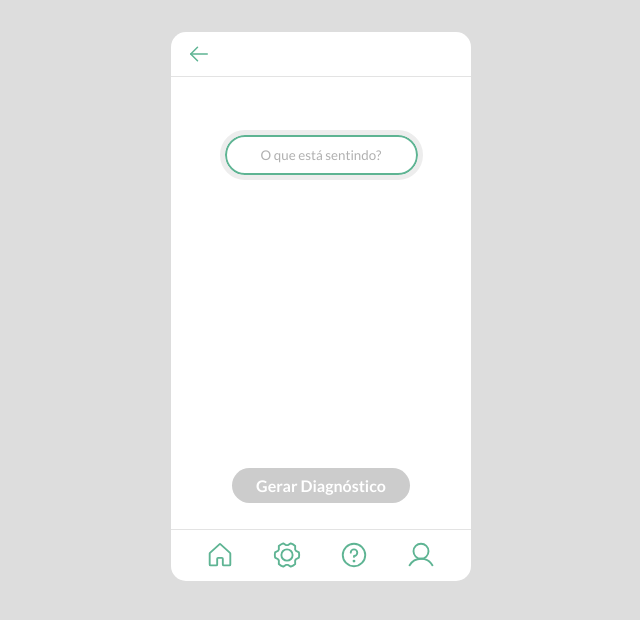
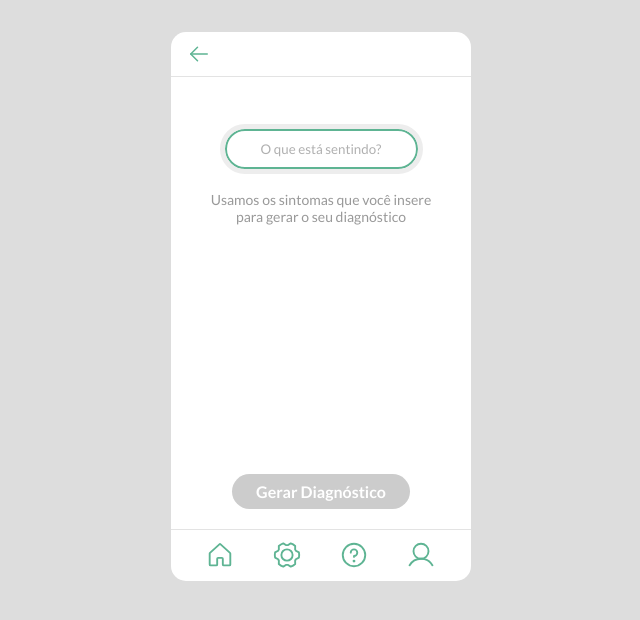
Before and after one commit to joziasmartini/natmed, a React (Create React App) app in the folder app/: page /symptoms in a window 1280 px wide. Shown: the top 620 px of the page, without its empty margins (319-959 px from the left). Built offline with nearby package versions, Linux system fonts and the light colour scheme.

Commit message:
Add caption explaining how the diagnosis is made

```diff
--- a/app/src/views/Symptoms/Symptoms.sass
+++ b/app/src/views/Symptoms/Symptoms.sass
@@ -4,3 +4,9 @@
   display: flex
   flex-direction: column
   justify-content: space-between
+
+.symptoms-caption
+  margin: -10px auto 10px
+  width: 250px
+  font-size: 14px
+  color: $gray-60
--- a/app/src/views/Symptoms/Symptoms.tsx
+++ b/app/src/views/Symptoms/Symptoms.tsx
@@ -17,6 +17,7 @@ function Symptoms() {
           <TopBar back />
         </Link>
         <SearchInput saveSymptoms={setSymptoms} savedSymptoms={symptoms}/>
+        <span className="symptoms-caption">Usamos os sintomas que você insere para gerar o seu diagnóstico</span>
         <Tags tags={symptoms}/>
         <Link to="/diagnosis">
           <Button
```
